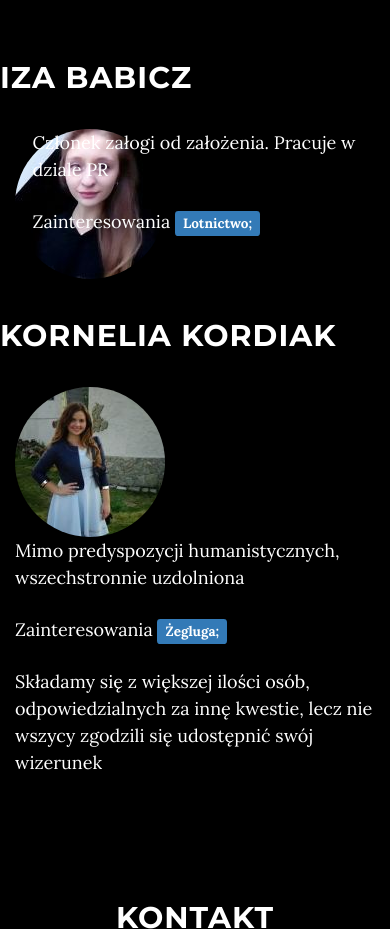
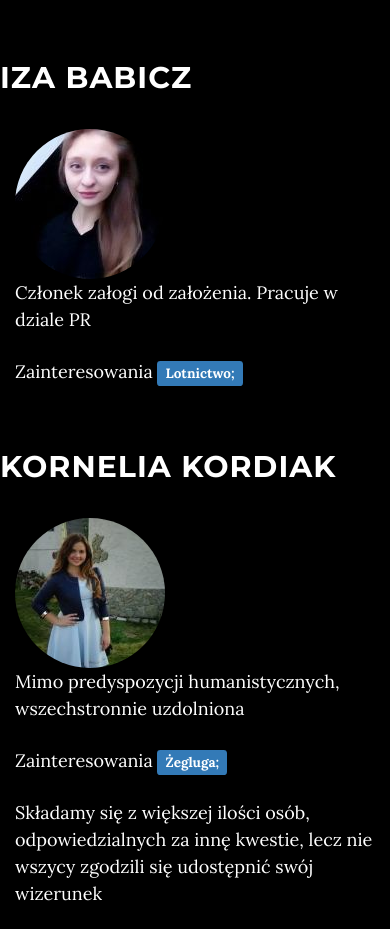
Before and after one commit to kufijako/Kolo-Robtyki, a website: page index.html in a window 390 px wide. Shown: the part 3341-4270 px from the top of the page. Drawn offline with nearby package versions, Linux system fonts and the light colour scheme; some packages are replaced by stand-ins of ours; files that its build step writes are made by us from their sources.

Commit message:
Update index.html

```diff
--- a/index.html
+++ b/index.html
@@ -165,7 +165,7 @@
             <div class="row top-buffer">
 		     <br />
             <h2>Iza Babicz</h2>
-            <div class="col-lg-3 col-xs-1">  <img src="img/iza.jpg" class="img-circle responsive"> </div>
+            <div class="col-lg-3  ">  <img src="img/iza.jpg" class="img-circle responsive"> </div>
             <div class="col-lg-9  ">
                <p>Członek załogi od założenia. Pracuje w dziale PR</p>
                <p> Zainteresowania <span class="label label-primary">Lotnictwo;</span></p>
```
